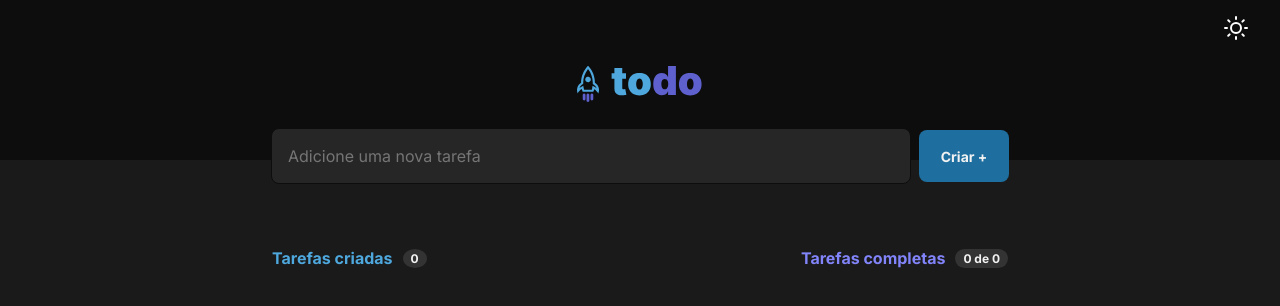
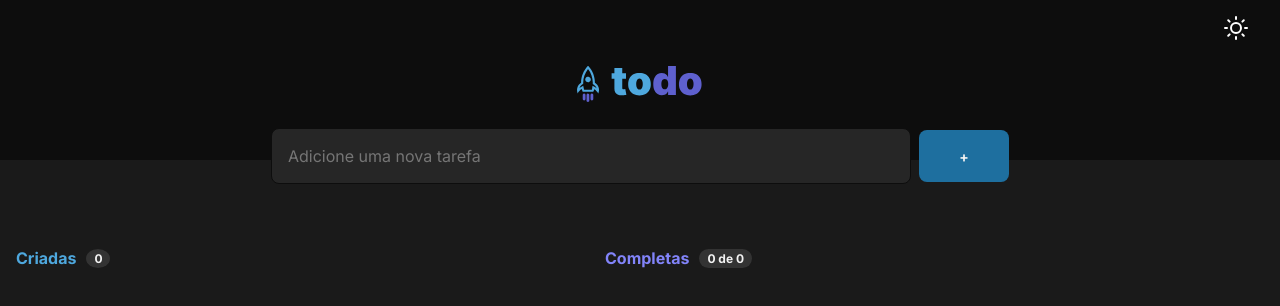
Before and after one commit to arthurbm/todo-app, a React (Vite) app: page / in a window 1280 px wide. Shown: the top 306 px of the page. Built offline with nearby package versions, Linux system fonts and the light colour scheme.

Commit message:
change text, button and add global padding

```diff
--- a/src/components/InputTask/index.tsx
+++ b/src/components/InputTask/index.tsx
@@ -25,7 +25,7 @@ export function InputTask() {
         value={taskText}
         onChange={(e) => setTaskText(e.target.value)}
       />
-      <Button type="submit">Criar +</Button>
+      <Button type="submit">+</Button>
     </FormsContainer>
   )
 }
--- a/src/components/TasksSection/index.tsx
+++ b/src/components/TasksSection/index.tsx
@@ -38,11 +38,11 @@ export function TasksSection() {
     <Container>
       <TextContainer>
         <div style={{ display: 'flex', alignItems: 'center' }}>
-          <CustomText color="blue">Tarefas criadas</CustomText>
+          <CustomText color="blue">Criadas</CustomText>
           <NumberText>{getTotalTasksAmount()}</NumberText>
         </div>
         <div style={{ display: 'flex', alignItems: 'center' }}>
-          <CustomText color="purple">Tarefas completas</CustomText>
+          <CustomText color="purple">Completas</CustomText>
           <NumberTextCompleted>{`${getCompletedTasksAmout()} de ${getTotalTasksAmount()}`}</NumberTextCompleted>
         </div>
       </TextContainer>
--- a/src/components/TasksSection/styles.ts
+++ b/src/components/TasksSection/styles.ts
@@ -9,7 +9,7 @@ export const Container = styled.div`
   display: flex;
   flex-direction: column;
   justify-content: center;
-  margin: 4rem auto 0 auto;
+  margin-top: 4rem;
   @media (min-width: 768px) {
     width: 46rem;
   }
--- a/src/pages/Home/index.tsx
+++ b/src/pages/Home/index.tsx
@@ -1,13 +1,16 @@
 import React from 'react'
 import { InputTask, TasksSection } from '../../components'
 import { TasksProvider } from '../../contexts/TaskContext'
+import { Container } from './styles'
 
 export function Home() {
   return (
     <>
       <TasksProvider>
-        <InputTask />
-        <TasksSection />
+        <Container>
+          <InputTask />
+          <TasksSection />
+        </Container>
       </TasksProvider>
     </>
   )
--- /dev/null
+++ b/src/pages/Home/styles.ts
@@ -0,0 +1,5 @@
+import styled from 'styled-components'
+
+export const Container = styled.div`
+  padding: 0 1rem;
+`
```
